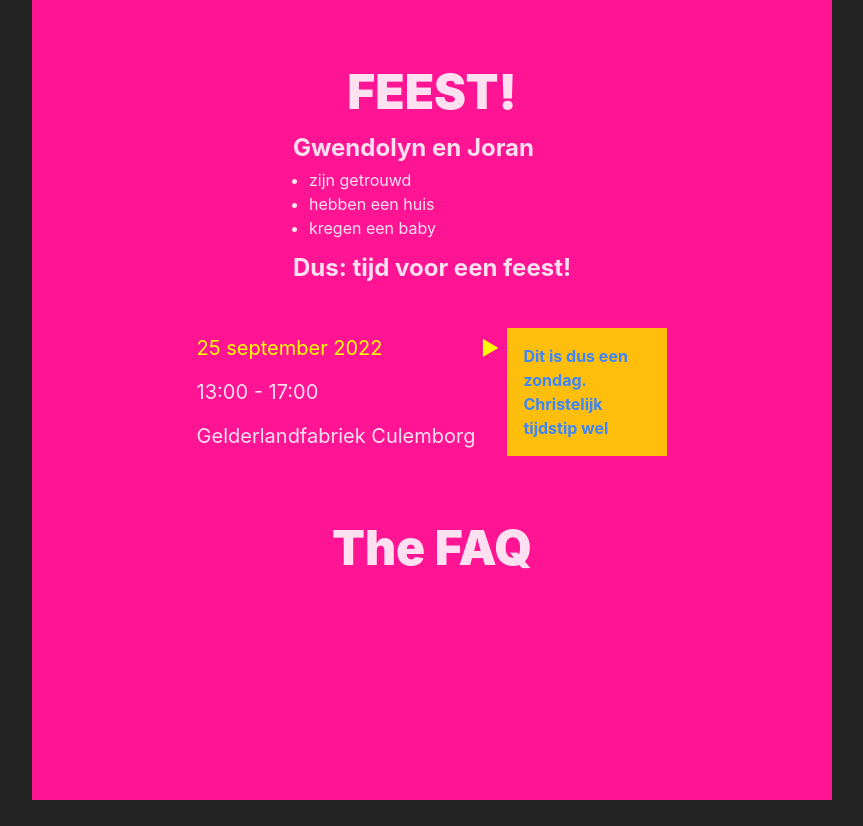
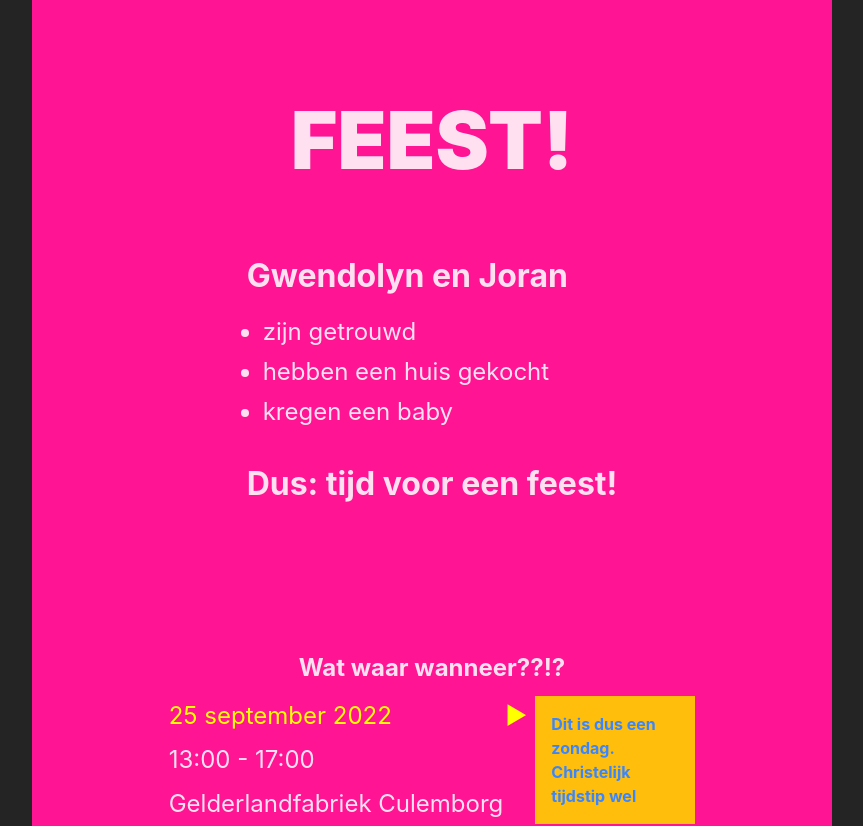
Before and after one commit to feestgwenenjoran/feest, a Vue app: page / in a window 1280 px wide. Shown: the top 826 px of the page, without its empty margins (208-1071 px from the left). Before the commit the page ends 800 px from the top, so only its background shows below. Built offline with nearby package versions, Linux system fonts and the light colour scheme.

Commit message:
Add whitespace

```diff
--- a/src/App.vue
+++ b/src/App.vue
@@ -31,8 +31,8 @@ import TheFAQ from "./components/TheFAQ.vue"
 $pink: deeppink;
 
 h1 {
-  padding-top: 5rem;
-  font-size: 3rem;
+  padding-top: 7rem;
+  font-size: 5rem;
   font-weight: 900;
   text-align: center;
 }
@@ -45,6 +45,7 @@ h1 {
 
 .main {
   flex-grow: 1;
+  padding: 1rem;
   background: $pink;
   overflow: hidden;
   min-height: 100vh;
--- a/src/components/TheInfo.vue
+++ b/src/components/TheInfo.vue
@@ -1,4 +1,5 @@
 <template>
+  <h2 class="heading">Wat waar wanneer??!?</h2>
   <div class="wrapper">
     <div class="selectors">
       <p
@@ -55,8 +56,11 @@ export default {
 </script>
 
 <style scoped lang="scss">
+.heading {
+  margin-top: 10rem;
+  margin-bottom: 1rem;
+}
 .wrapper {
-  margin-top: 3rem;
   display: flex;
   gap: 2rem;
 }
@@ -67,7 +71,11 @@ export default {
   padding: 0.5rem 0;
 }
 .selector {
-  font-size: 1.25rem;
+  font-size: 1.5rem;
+  &:hover {
+    color: #ffbe0b;
+    cursor: pointer;
+  }
   &.selected {
     color: yellow;
     position: relative;
--- a/src/components/TheIntro.vue
+++ b/src/components/TheIntro.vue
@@ -3,7 +3,7 @@
     <h2 class="names">Gwendolyn en Joran</h2>
     <ul class="list">
       <li>zijn getrouwd</li>
-      <li>hebben een huis</li>
+      <li>hebben een huis gekocht</li>
       <li>kregen een baby</li>
     </ul>
     <h2 class="end">Dus: tijd voor een feest!</h2>
@@ -16,13 +16,20 @@ export default {}
 
 <style scoped lang="scss">
 .names {
-  margin-top: 2rem;
+  margin-top: 7rem;
+  font-size: 2rem;
 }
 .list {
   margin-left: 1rem;
-  margin-top: 0.5rem;
+  margin-top: 2rem;
+  font-size: 1.5rem;
+
+  & > li {
+    margin-bottom: 1rem;
+  }
 }
 .end {
-  margin-top: 1rem;
+  margin-top: 3rem;
+  font-size: 2rem;
 }
 </style>
```
